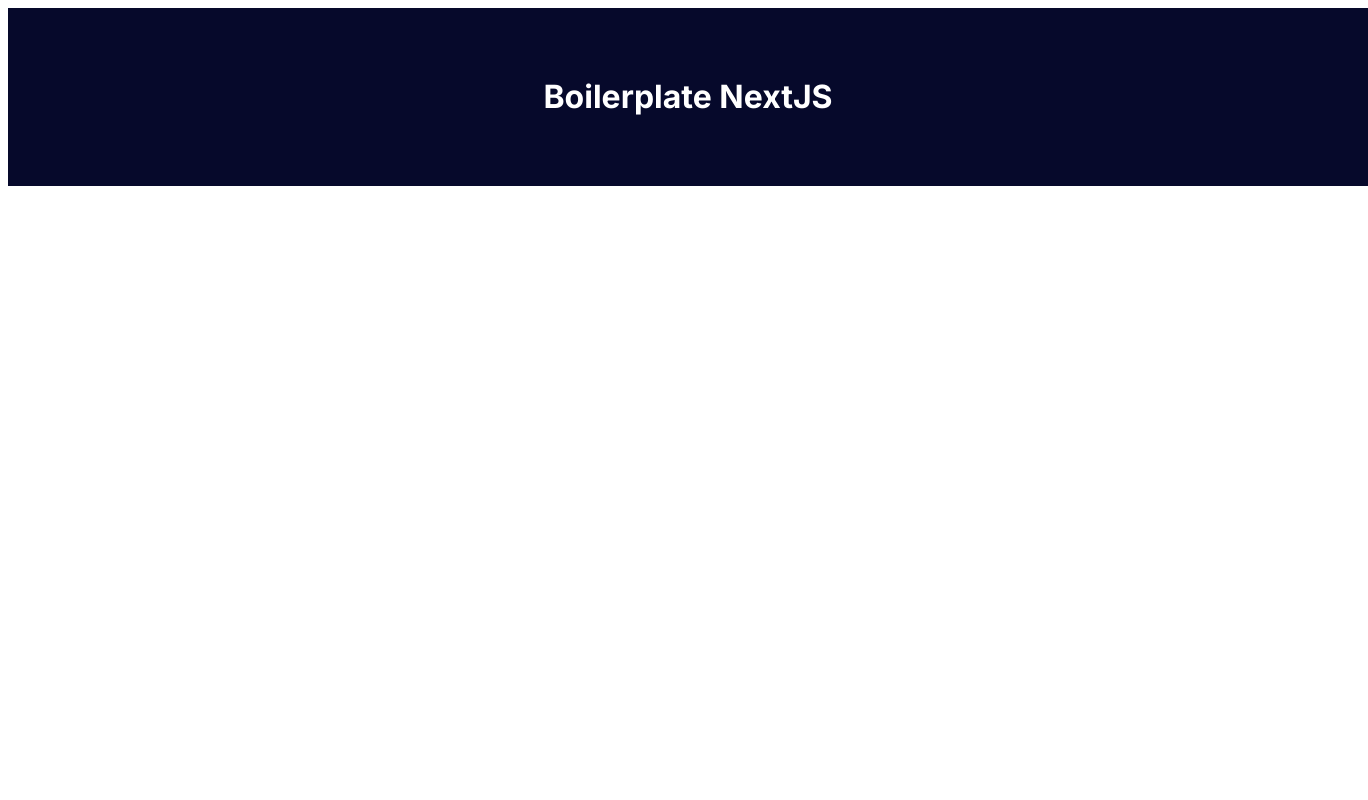
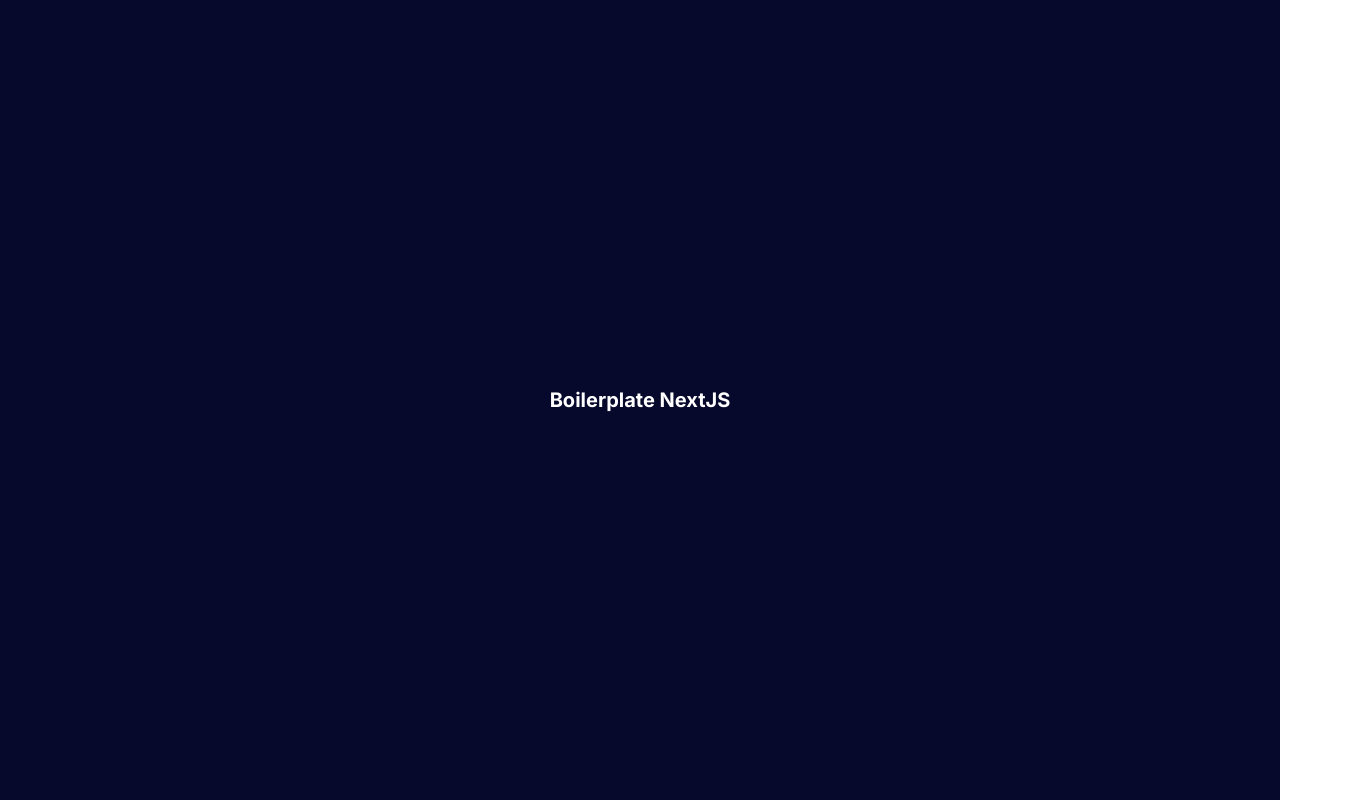
Before and after one commit to aldenfachetti/boilerplate-nextjs-2024_app-router_styled-components, a Next.js app: page / in a window 1280 px wide. Shown: the whole page, 1368 px wide, since content can reach past the window. Built offline with nearby package versions, Linux system fonts and the light colour scheme.

Commit message:
Creating global styles with createGlobalStyle

```diff
--- a/src/app/layout.tsx
+++ b/src/app/layout.tsx
@@ -2,6 +2,7 @@
 import { Inter } from 'next/font/google'
 
 import StyledComponentsRegistry from '@/lib/registry'
+import { Providers } from './providers'
 
 const inter = Inter({ subsets: ['latin'] })
 
@@ -18,7 +19,9 @@
   return (
     <html lang="en">
       <body className={inter.className}>
-        <StyledComponentsRegistry>{children}</StyledComponentsRegistry>
+        <StyledComponentsRegistry>
+          <Providers>{children}</Providers>
+        </StyledComponentsRegistry>
       </body>
     </html>
   )
--- /dev/null
+++ b/src/app/providers.tsx
@@ -0,0 +1,12 @@
+import { PropsWithChildren } from 'react'
+
+import GlobalStyles from '@/styles/global'
+
+export function Providers({ children }: PropsWithChildren) {
+  return (
+    <>
+      <GlobalStyles />
+      {children}
+    </>
+  )
+}
--- /dev/null
+++ b/src/styles/global.ts
@@ -0,0 +1,22 @@
+'use client'
+
+import { createGlobalStyle } from 'styled-components'
+
+const GlobalStyles = createGlobalStyle`
+  * {
+    margin: 0;
+    padding: 0;
+    box-sizing: border-box;
+  }
+  html {
+    font-size: 62.5%; // 1rem = 10px == 10/16px = 62.5% (1.4rem = 14px)
+  }
+  html, body, #__next {
+    height: 100%;
+  }
+  body {
+    font-family: -apple-system, BlinkMacSystemFont, 'Segoe UI', Roboto, Oxygen, Ubuntu, Cantarell, 'Open Sans', 'Helvetica Neue', sans-serif;
+  }
+`
+
+export default GlobalStyles
```
